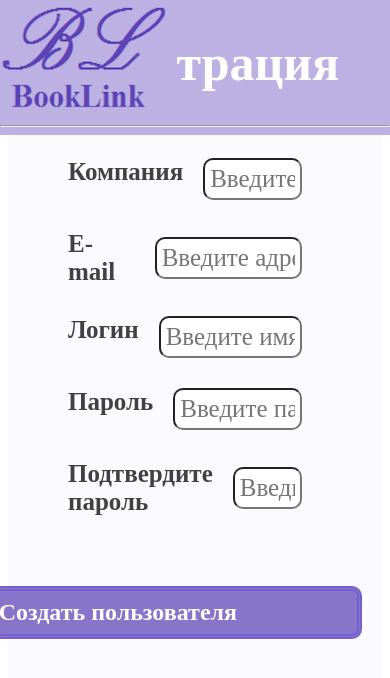
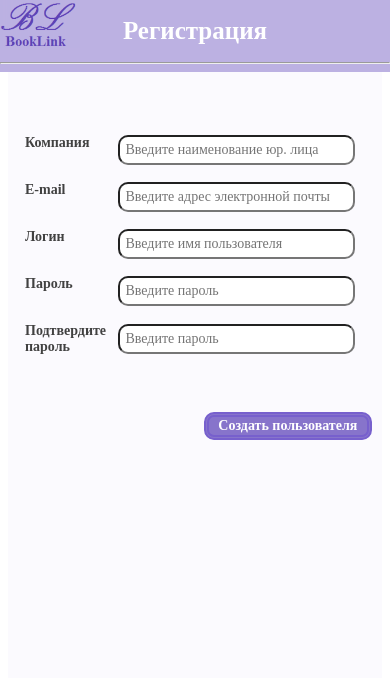
Before and after one commit to Murtagy/booklink, a Vue app in the folder vfront/: page / in a window 390 px wide. Shown: the top 678 px of the page. Built offline with nearby package versions, Linux system fonts and the light colour scheme.

Commit message:
Responsive registration

```diff
--- a/vfront/src/assets/styles/main.css
+++ b/vfront/src/assets/styles/main.css
@@ -1,78 +1,259 @@
-h1, ul, li {
-    font-family:"TimesNewRoman";
+h1,
+ul,
+li {
+  font-family: "TimesNewRoman";
 }
 
 div {
-    background-color:rgba(251,250,254,1.0);
-    height:650px;
-    max-height:100%;
+  background-color: rgba(251, 250, 254, 1);
+  height: 650px;
+  max-height: 100%;
 }
 
 header {
-    max-width:100%;
-    width:100%;
-    background-color:rgba(188,177,226,1.0);
-    position:fixed;
-    top:0;
-    left:0;
+  max-width: 100%;
+  width: 100%;
+  background-color: rgba(188, 177, 226, 1);
+  position: fixed;
+  top: 0;
+  left: 0;
+  z-index: 1;
 }
 
 header h1 {
-    color:white;
-    text-align:center;
-    padding:40px auto;
-    font-size:50px;
+  color: white;
+  text-align: center;
+  padding: 30px auto;
+  font-size: 50px;
 }
 
 header img {
-    position:fixed;
-    left:0;
-    top:0;
-    width:11em;
-    height:7em;
+  position: fixed;
+  left: 0;
+  top: 0;
+  width: 11em;
+  height: 7em;
 }
 
 ul {
-    padding:30px;
-    margin-top:20px;
-    list-style-type: none;
-    max-width:100%;
-    position:relative;
+  padding: 30px;
+  margin-top: 20px;
+  list-style-type: none;
+  max-width: 100%;
+  position: relative;
 }
 
 li {
-    font-size:25px;
-    margin:30px;
-    color:#414141;
-    font-weight:bolder;
-    display:flex;
+  font-size: 25px;
+  margin: 30px;
+  color: #414141;
+  font-weight: bolder;
+  display: flex;
 }
 
 label {
-    flex:0.5;
-    text-align:left;
+  flex: 0.5;
+  text-align: left;
 }
 
 li input {
-    font-size:25px;
-    font-family:"timesnewroman";
-    margin:auto 20px;
-    border-radius:10px;
-    width:35%;
-    padding:5px;
-    flex:1;
+  font-size: 25px;
+  font-family: "timesnewroman";
+  margin: auto 20px;
+  border-radius: 10px;
+  width: 35%;
+  padding: 5px;
+  flex: 1;
+}
+
+li input:focus {
+  border: 2px solid rgb(119, 96, 205);
+  outline: none;
 }
 
 #submit {
-    border:5px double rgb(119, 96, 205);
+  border: 5px double rgb(119, 96, 205);
+  border-radius: 10px;
+  font-size: 25px;
+  width: 40%;
+  margin: 40px auto;
+  background-color: rgba(135, 116, 203, 1);
+  color: white;
+  font-family: "TimesNewRoman";
+  font-weight: bold;
+  position: absolute;
+  right: 20px;
+}
+
+@media screen and (max-width: 900px) {
+  header h1 {
+    color: white;
+    text-align: center;
+    padding: 30px auto;
+    font-size: 40px;
+  }
+
+  header img {
+    position: fixed;
+    left: 0;
+    top: 0;
+    width: 8em;
+    height: 5em;
+  }
+
+  li {
+    font-size: 20px;
+    margin: 30px;
+    color: #414141;
+    font-weight: bolder;
+    display: flex;
+  }
+
+  li input {
+    font-size: 20px;
+    font-family: "timesnewroman";
+    margin: auto 20px;
     border-radius: 10px;
-    font-size:24px;
-    margin:40px auto;
-    background-color:rgba(135,116,203,1.0);
-    color:white;
-    font-family:"TimesNewRoman";
-    padding:8px 120px;
-    font-weight:bold;
-    position:absolute;
-    right:20px;
+    width: 35%;
+    padding: 5px;
+    flex: 1;
+  }
+
+  #submit {
+    border: 5px double rgb(119, 96, 205);
+    border-radius: 10px;
+    font-size: 20px;
+    width: 40%;
+    margin: 40px auto;
+    background-color: rgba(135, 116, 203, 1);
+    color: white;
+    font-family: "TimesNewRoman";
+    font-weight: bold;
+    position: absolute;
+    right: 20px;
+  }
 }
+
+@media screen and (max-width: 620px) {
+  header h1 {
+    color: white;
+    text-align: center;
+    padding: 20px auto;
+    font-size: 30px;
+  }
+
+  header img {
+    position: fixed;
+    left: 0;
+    top: 0;
+    width: 7em;
+    height: 4em;
+  }
+
+  ul {
+    padding: 30px 0;
+    margin-top: 20px;
+    list-style-type: none;
+    width: 100%;
+    position: relative;
+  }
+
+  li {
+    font-size: 17px;
+    margin: 20px;
+    color: #414141;
+    font-weight: bolder;
+    display: flex;
+  }
+
+  label {
+    flex: 0.3;
+    text-align: left;
+  }
+
+  li input {
+    font-size: 17px;
+    font-family: "timesnewroman";
+    margin: auto 10px;
+    border-radius: 10px;
+    width: 40%;
+    padding: 5px;
+    flex: 0.8;
+  }
+
+  #submit {
+    border: 5px double rgb(119, 96, 205);
+    border-radius: 10px;
+    font-size: 17px;
+    width: 45%;
+    margin: 40px auto;
+    background-color: rgba(135, 116, 203, 1);
+    color: white;
+    font-family: "TimesNewRoman";
+    font-weight: bold;
+    position: absolute;
+    right: 10px;
+  }
+}
+
+@media screen and (max-width: 450px) {
+  header h1 {
+    color: white;
+    text-align: center;
+    padding: 20px auto;
+    font-size: 25px;
+  }
+
+  header img {
+    position: fixed;
+    left: 0;
+    top: 0;
+    width: 5em;
+    height: 3em;
+  }
+
+  ul {
+    padding: 30px 0;
+    margin-top: 10px;
+    list-style-type: none;
+    width: 100%;
+    position: relative;
+  }
+
+  li {
+    font-size: 14px;
+    margin: 17px;
+    color: #414141;
+    font-weight: bolder;
+    display: flex;
+  }
+
+  label {
+    flex: 0.3;
+    text-align: left;
+  }
+
+  li input {
+    font-size: 14px;
+    font-family: "timesnewroman";
+    margin: auto 10px;
+    border-radius: 10px;
+    width: 40%;
+    padding: 5px;
+    flex: 0.8;
+  }
+
+  #submit {
+    border: 5px double rgb(119, 96, 205);
+    border-radius: 10px;
+    font-size: 14px;
+    width: 45%;
+    margin: 40px auto;
+    background-color: rgba(135, 116, 203, 1);
+    color: white;
+    font-family: "TimesNewRoman";
+    font-weight: bold;
+    position: absolute;
+    right: 10px;
+  }
+}
```
